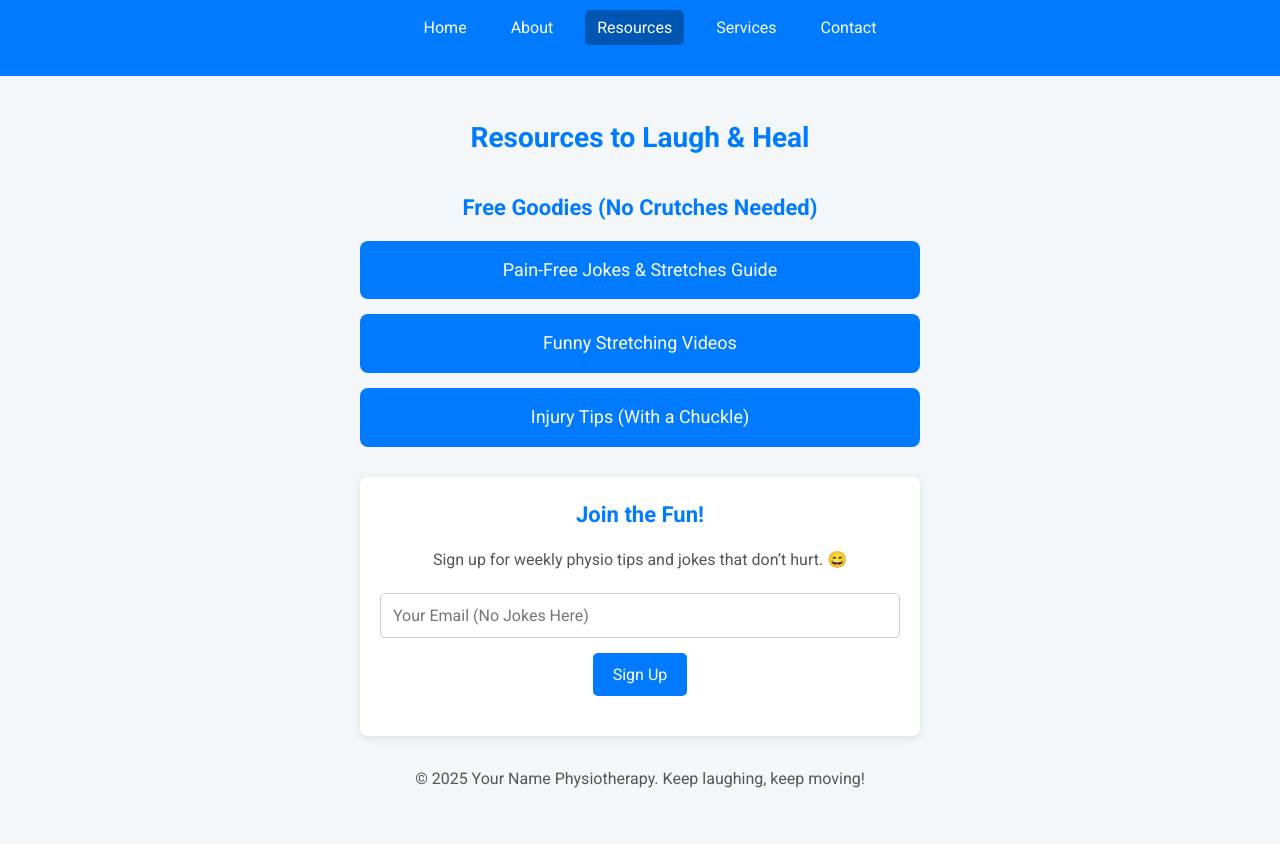
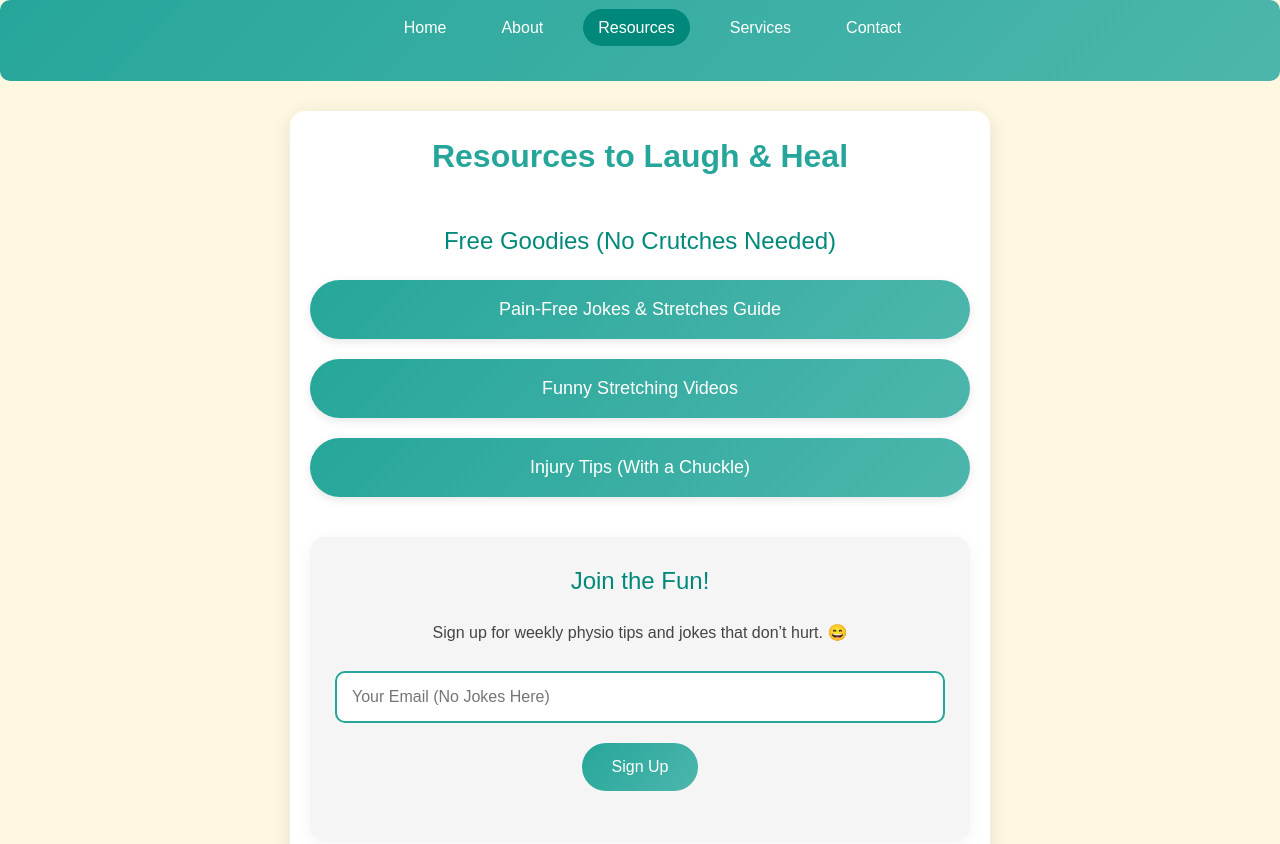
Before and after one commit to PRITYAA379/doct, a plain HTML site: page resources.html in a window 1280 px wide. Shown: the top 844 px of the page. Drawn offline with Linux system fonts and the light colour scheme.

Commit message:
Update styles.css
no knw

```diff
--- a/styles.css
+++ b/styles.css
@@ -2,169 +2,203 @@
     margin: 0;
     padding: 0;
     box-sizing: border-box;
-    font-family: 'Roboto', sans-serif;
+    font-family: 'Poppins', sans-serif;
 }
 
 body {
-    background-color: #f4f7fa;
+    background-color: #fff8e1; /* Soft cream background */
     color: #333;
     line-height: 1.6;
 }
 
 .container {
-    max-width: 600px;
-    margin: 20px auto;
+    max-width: 700px; /* Slightly wider for modern look */
+    margin: 30px auto;
     padding: 20px;
     text-align: center;
+    background: white; /* White card effect */
+    border-radius: 15px;
+    box-shadow: 0 4px 20px rgba(0, 0, 0, 0.1);
 }
 
 nav {
-    background-color: #007bff;
+    background: linear-gradient(135deg, #26a69a, #4db6ac); /* Teal gradient */
     padding: 15px 0;
-    margin-bottom: 20px;
+    margin-bottom: 30px;
+    border-radius: 10px;
 }
 
 nav ul {
     list-style: none;
     display: flex;
     justify-content: center;
-    gap: 20px;
+    gap: 25px;
+    flex-wrap: wrap;
 }
 
 nav a {
     color: white;
     text-decoration: none;
     font-size: 16px;
-    padding: 8px 12px;
-    border-radius: 5px;
+    padding: 10px 15px;
+    border-radius: 25px;
+    transition: background-color 0.3s ease, transform 0.2s ease;
 }
 
 nav a:hover, nav a.active {
-    background-color: #0056b3;
+    background-color: #00897b; /* Darker teal */
+    transform: scale(1.05);
 }
 
 header {
-    margin-bottom: 30px;
+    margin-bottom: 40px;
 }
 
 .profile-pic {
-    width: 150px;
-    height: 150px;
+    width: 160px;
+    height: 160px;
     border-radius: 50%;
     object-fit: cover;
-    margin-bottom: 15px;
-    border: 3px solid #007bff;
+    margin-bottom: 20px;
+    border: 4px solid #26a69a; /* Teal border */
+    transition: transform 0.3s ease;
+}
+
+.profile-pic:hover {
+    transform: rotate(5deg); /* Fun hover effect */
 }
 
 h1 {
-    font-size: 28px;
-    color: #007bff;
-    margin-bottom: 10px;
+    font-size: 32px;
+    color: #26a69a; /* Teal */
+    margin-bottom: 15px;
+    font-weight: 600;
 }
 
 h2 {
-    font-size: 22px;
-    color: #007bff;
-    margin-bottom: 15px;
+    font-size: 24px;
+    color: #00897b; /* Darker teal */
+    margin-bottom: 20px;
+    font-weight: 500;
 }
 
 p, ul {
     font-size: 16px;
-    color: #555;
-    margin-bottom: 20px;
+    color: #444;
+    margin-bottom: 25px;
 }
 
 ul {
     text-align: left;
-    padding-left: 20px;
+    padding-left: 25px;
 }
 
 .links {
     display: flex;
     flex-direction: column;
-    gap: 15px;
-    margin-bottom: 30px;
+    gap: 20px;
+    margin-bottom: 40px;
 }
 
 .link-button {
     display: block;
-    background-color: #007bff;
+    background: linear-gradient(135deg, #26a69a, #4db6ac); /* Teal gradient */
     color: white;
     padding: 15px;
     text-decoration: none;
-    border-radius: 8px;
+    border-radius: 30px;
     font-size: 18px;
-    transition: background-color 0.3s ease;
+    font-weight: 500;
+    transition: background 0.3s ease, transform 0.2s ease;
+    box-shadow: 0 3px 10px rgba(0, 0, 0, 0.1);
 }
 
 .link-button:hover {
-    background-color: #0056b3;
+    background: linear-gradient(135deg, #00897b, #26a69a); /* Reverse gradient */
+    transform: translateY(-3px); /* Lift effect */
 }
 
 .testimonial {
-    background-color: white;
-    padding: 20px;
-    border-radius: 8px;
-    box-shadow: 0 2px 10px rgba(0, 0, 0, 0.1);
+    background: #f5f5f5; /* Light gray for contrast */
+    padding: 25px;
+    border-radius: 15px;
+    box-shadow: 0 3px 15px rgba(0, 0, 0, 0.05);
+    margin-bottom: 30px;
 }
 
 .email-form {
-    background-color: white;
-    padding: 20px;
-    border-radius: 8px;
-    box-shadow: 0 2px 10px rgba(0, 0, 0, 0.1);
+    background: #f5f5f5;
+    padding: 25px;
+    border-radius: 15px;
+    box-shadow: 0 3px 15px rgba(0, 0, 0, 0.05);
     margin-bottom: 30px;
 }
 
 .email-form input, .email-form textarea {
     width: 100%;
-    padding: 12px;
-    margin-bottom: 15px;
-    border: 1px solid #ccc;
-    border-radius: 5px;
+    padding: 15px;
+    margin-bottom: 20px;
+    border: 2px solid #26a69a; /* Teal border */
+    border-radius: 10px;
     font-size: 16px;
+    background: white;
+    transition: border-color 0.3s ease;
+}
+
+.email-form input:focus, .email-form textarea:focus {
+    outline: none;
+    border-color: #00897b; /* Darker teal */
 }
 
 .email-form textarea {
-    height: 100px;
+    height: 120px;
     resize: vertical;
 }
 
 .email-form button {
-    background-color: #007bff;
+    background: linear-gradient(135deg, #26a69a, #4db6ac);
     color: white;
-    padding: 12px 20px;
+    padding: 15px 30px;
     border: none;
-    border-radius: 5px;
+    border-radius: 30px;
     font-size: 16px;
+    font-weight: 500;
     cursor: pointer;
-    transition: background-color 0.3s ease;
+    transition: background 0.3s ease, transform 0.2s ease;
 }
 
 .email-form button:hover {
-    background-color: #0056b3;
+    background: linear-gradient(135deg, #00897b, #26a69a);
+    transform: translateY(-3px);
 }
 
 .form-message {
-    margin-top: 10px;
+    margin-top: 15px;
     font-size: 14px;
-    color: #28a745;
+    color: #2ecc71; /* Green for success */
 }
 
 footer {
     font-size: 14px;
-    color: #777;
-    margin-top: 30px;
+    color: #666;
+    margin-top: 40px;
+    padding-top: 20px;
+    border-top: 1px solid #eee;
 }
 
 /* Responsive Design */
 @media (max-width: 500px) {
     .container {
+        margin: 15px;
         padding: 15px;
     }
 
     h1 {
-        font-size: 24px;
+        font-size: 28px;
+    }
+
+    h2 {
+        font-size: 20px;
     }
 
     .link-button {
@@ -173,17 +207,24 @@ footer {
     }
 
     .profile-pic {
-        width: 120px;
-        height: 120px;
+        width: 130px;
+        height: 130px;
     }
 
     nav ul {
-        flex-wrap: wrap;
-        gap: 10px;
+        gap: 15px;
     }
 
     nav a {
         font-size: 14px;
-        padding: 6px 10px;
+        padding: 8px 12px;
+    }
+
+    .email-form input, .email-form textarea {
+        padding: 12px;
+    }
+
+    .email-form button {
+        padding: 12px 25px;
     }
 }
```
